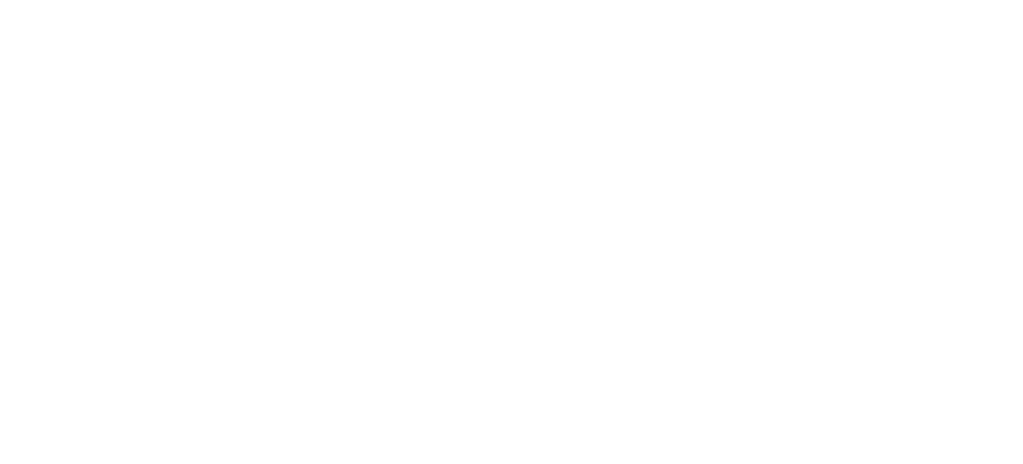
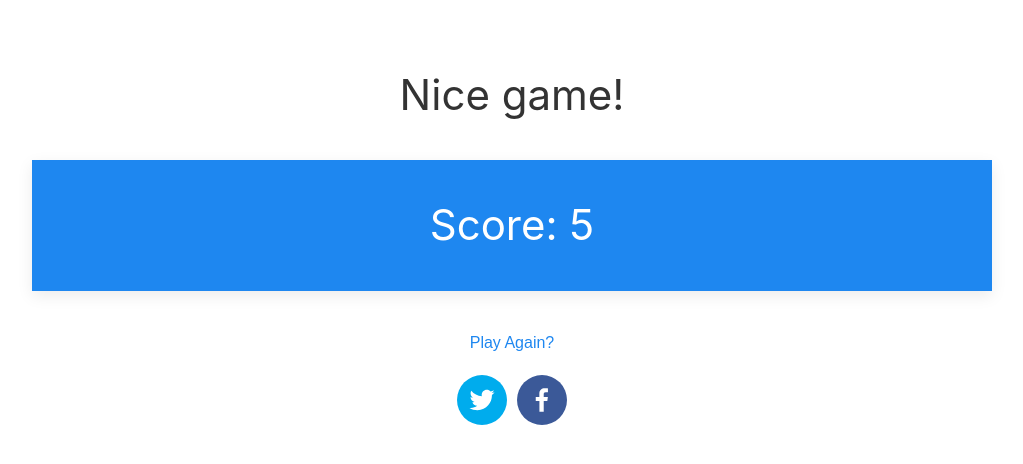
Before and after one commit to iannm93/Dunk-or-Flunk, a React (Create React App) app in the folder client/: page /end in a window 1280 px wide. Shown: the top 464 px of the page, without its empty margins (128-1151 px from the left). Built offline with nearby package versions, Linux system fonts and the light colour scheme.

Commit message:
end game page

```diff
--- a/client/public/index.html
+++ b/client/public/index.html
@@ -12,6 +12,7 @@
     -->
   <link rel="manifest" href="%PUBLIC_URL%/manifest.json">
   <link rel="shortcut icon" href="%PUBLIC_URL%/favicon.ico">
+
   <!--
       Notice the use of %PUBLIC_URL% in the tags above.
       It will be replaced with the URL of the `public` folder during the build.
@@ -38,6 +39,7 @@
     -->
   <!-- <script src="https://cdn.jsdelivr.net/npm/uikit@3.4.6/dist/js/uikit.min.js"></script>
   <script src="https://cdn.jsdelivr.net/npm/uikit@3.4.6/dist/js/uikit-icons.min.js"></script> -->
+
 </body>
 
 </html>
--- a/client/src/App.js
+++ b/client/src/App.js
@@ -14,6 +14,7 @@
 import Home from "./pages/Home";
 import Navbar from "./components/Navbar";
 import Quiz from "./pages/Quiz"
+import EndQuiz from "./pages/EndQuiz";
 
 function ProtectedRoute({ children, ...rest }) {
   const { isLoggedIn } = useAuth();
@@ -45,6 +46,9 @@
             <Route exact path="/quiz">
               <Quiz />
             </Route>
+            <Route exact path="/end">
+              <EndQuiz />
+            </Route>
           </Switch>
         </div>
       </Router>
--- a/client/src/index.js
+++ b/client/src/index.js
@@ -2,6 +2,7 @@
 import ReactDOM from "react-dom";
 import axios from "axios";
 import "uikit/dist/css/uikit.css"
+
 
 import "./index.css";
 import App from "./App";
--- /dev/null
+++ b/client/src/pages/EndQuiz.js
@@ -0,0 +1,33 @@
+import React from "react";
+import { SocialIcon } from 'react-social-icons';
+
+
+class EndQuiz extends React.Component {
+    render() {
+      return (
+    <div>
+        <div className='uk-heading-medium uk-text-center uk-margin-large-top'>
+            <h1>Nice game!</h1>
+        </div>
+        <div className='uk-flex uk-flex-center'>
+            <div className="uk-margin-top uk-card uk-card-primary uk-card-body uk-width-3-4">
+                <h1 className="uk-text-center">Score: 5</h1>
+            </div>
+        </div>
+
+        <div className='uk-text-center uk-margin-medium-top'>
+            <a className="uk-link" href="#">Play Again?</a>
+        </div>
+
+       <div className='uk-text-center uk-margin-top'>
+            <SocialIcon network='twitter' url=" https://twitter.com/intent/tweet?url=https%3A%2F%2Fplaceholder.com%2F&text=I%20scored%205%20on%20Dunk%20or%20Flunk%21%20Play%20it%20now%21" target="_blank" className='uk-margin-small-right' />
+            <SocialIcon url="https://facebook.com/" target="_blank" />
+        </div>
+
+    </div>
+
+      );
+    }
+  }
+
+  export default EndQuiz
--- a/package.json
+++ b/package.json
@@ -25,7 +25,8 @@
     "eslint-config-prettier": "^6.11.0",
     "eslint-plugin-prettier": "^3.1.3",
     "nodemon": "^2.0.3",
-    "prettier": "^2.0.5"
+    "prettier": "^2.0.5",
+    "react-social-icons": "^4.1.0"
   },
   "dependencies": {
     "bcrypt-nodejs": "0.0.3",
```
Also changed, not shown: 1 other file (tests, documents, lock files or other folders).
